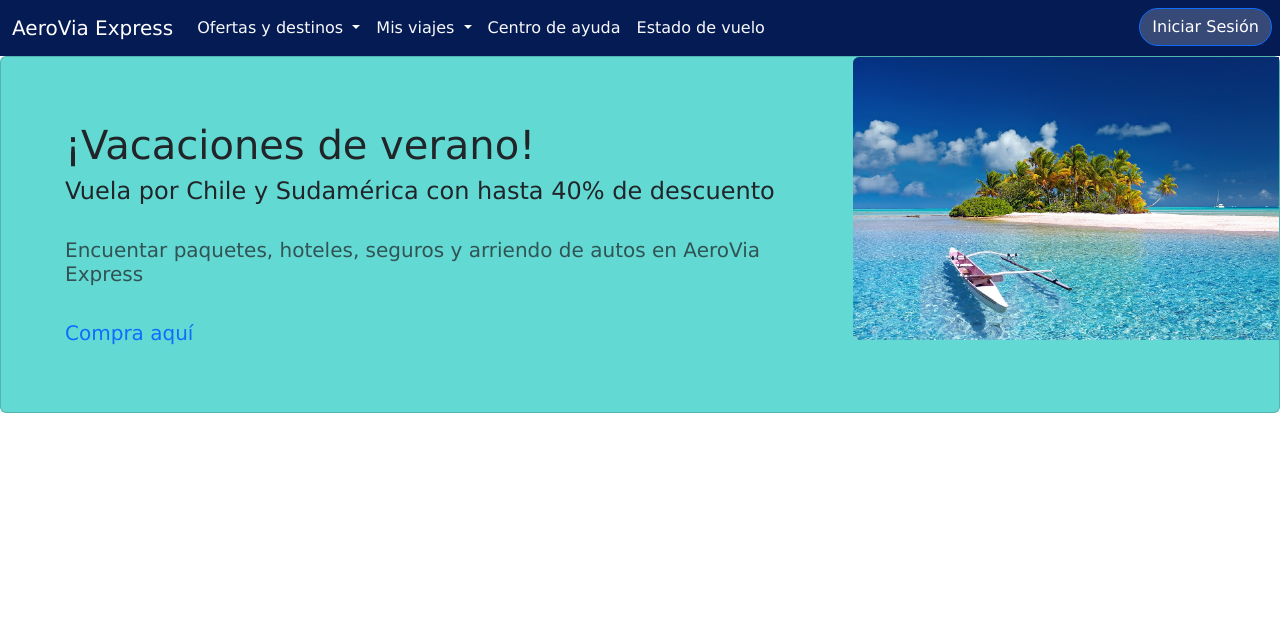
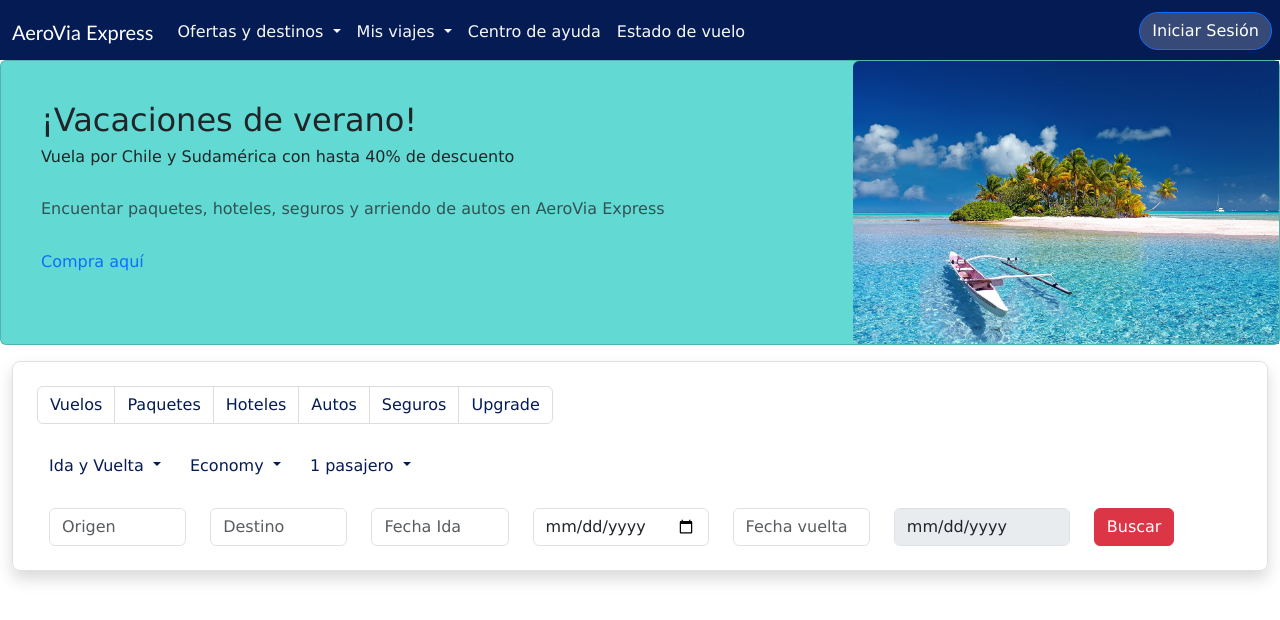
Before and after one commit to DaniaCerpa/Evaluacion-M2S6, a plain HTML site: page index.html in a window 1280 px wide. Drawn offline with Linux system fonts and the light colour scheme.

Commit message:
Tercer commit

```diff
--- a/Assets/CSS/estilo.css
+++ b/Assets/CSS/estilo.css
@@ -1,7 +1,13 @@
 nav {background-color: #051B54 ;
     }
-.btn{background-color: #FFFFFF33;
+.navbar-brand {font-family: 'Gill Sans', 'Gill Sans MT', Calibri, 'Trebuchet MS', sans-serif;}
+#botoninicio{background-color: #FFFFFF33;
     color: white;}
 body{font-family: Verdana;}
 .card {background-color: #62DAD3;}
 .card-link {text-decoration: none;}
+
+
+#contenedorformulario .btn {border: 1px solid #ddd;
+    color: #051B54;
+ }
--- a/index.html
+++ b/index.html
@@ -9,7 +9,7 @@
 </head>
 <body>
     <nav class="navbar navbar-expand-lg">
-        <div class="container-fluid ">
+        <div class="container-fluid mt-1 "  id="contenedorbarra">
           <a class="navbar-brand text-white" href="#">AeroVia Express</a>
           <button class="navbar-toggler" type="button" data-bs-toggle="collapse" data-bs-target="#navbarNavDropdown" aria-controls="navbarNavDropdown" aria-expanded="false" aria-label="Toggle navigation">
             <span class="navbar-toggler-icon"></span>
@@ -43,7 +43,7 @@
                 <a class="nav-link link-light" href="#">Estado de vuelo</a>
               </li>
               <div class="d-grid gap-2 d-md-flex position-absolute top-1 end-0">
-                <button class="btn btn-primary me-md-2 rounded-pill " type="button">Iniciar Sesión</button>
+                <button class="btn btn-primary me-md-2 rounded-pill" type="button" id="botoninicio">Iniciar Sesión</button>
               </div>
             </ul>
           </div>
@@ -52,15 +52,15 @@
     <div class="card mb-3">
         <div class="row g-0">
             <div class="col-md-8">
-                <div class="card-body m-5">
-                    <h1 class="card-title">¡Vacaciones de verano!</h1>
-                    <h4 class="card-text">Vuela por Chile y Sudamérica con hasta 40% de descuento
-                    </h4>
+                <div class="card-body m-4">
+                    <h2 class="card-title">¡Vacaciones de verano!</h2>
+                    <h6 class="card-text">Vuela por Chile y Sudamérica con hasta 40% de descuento
+                    </h6>
                     <br>
-                    <h5 class="card-text text-muted">Encuentar paquetes, hoteles, seguros y arriendo de autos en AeroVia Express
-                    </h5>
+                    <h6 class="card-text text-muted">Encuentar paquetes, hoteles, seguros y arriendo de autos en AeroVia Express
+                    </h6>
                     <br>
-                    <a href="#" class="card-link link-primary fs-5" >Compra aquí</a>
+                    <a href="#" class="card-link link-primary fs-6" >Compra aquí</a>
                 </div>
             </div>
             <div class="col-md-4">
@@ -68,7 +68,55 @@
             </div>
         </div>
     </div>
+    <form class="m-1" >
+        <div class="m-2 p-4 border shadow rounded-3">
+        <div id="contenedorformulario">
+            <div class="btn-group " role="group" aria-label="Basic outlined example" id="botonesform">
+                <button type="button" class="btn">Vuelos</button>
+                <button type="button" class="btn">Paquetes</button>
+                <button type="button" class="btn">Hoteles</button>
+                <button type="button" class="btn">Autos</button>
+                <button type="button" class="btn">Seguros</button>
+                <button type="button" class="btn">Upgrade</button>
+            </div>
+                <div class="dropdown mt-4 mb-4 " >
+                    <button type="button" class="btn  dropdown-toggle border-0" data-toggle="dropdown" aria-haspopup="true" aria-expanded="false">
+                      Ida y Vuelta
+                    </button>
+                    <button type="button" class="btn  dropdown-toggle border-0" data-toggle="dropdown" aria-haspopup="true" aria-expanded="false">
+                        Economy
+                    </button>
+                    <button type="button" class="btn  dropdown-toggle border-0" data-toggle="dropdown" aria-haspopup="true" aria-expanded="false">
+                        1 pasajero
+                    </button>
+                </div>
+            </div>
+                <div class="row m-0">
+                    <div class="col">
+                <input type="text" class="form-control" id="origen" placeholder="Origen">
+                </div>
+                <div class="col">
+                <input type="text" class="form-control " id="destino" placeholder="Destino">
+                </div>
+                <div class="col">
+                <input type="text" class="form-control " id="exampleFormControlInput1" placeholder="Fecha Ida">
+                </div>
+                <div class="col">
+                <input type="date" class="form-control " id="exampleFormControlInput1">
+                </div>
+                <div class="col">
+                <input type="text" class="form-control " id="exampleFormControlInput1" placeholder="Fecha vuelta">
+                </div>
+                <div class="col">
+                <input type="date" class="form-control " id="exampleFormControlInput1" disabled>
+                </div>
+                <div class="col" id="botonbuscar">
+                <button type="submit" class="btn btn-danger">Buscar</button>
+                </div>
+            </div>
 
+    </div>
+      </form>
     <link rel="stylesheet" href="./Assets/JS/bootstrap.bundle.min.js">
 </body>
 </html>
```
